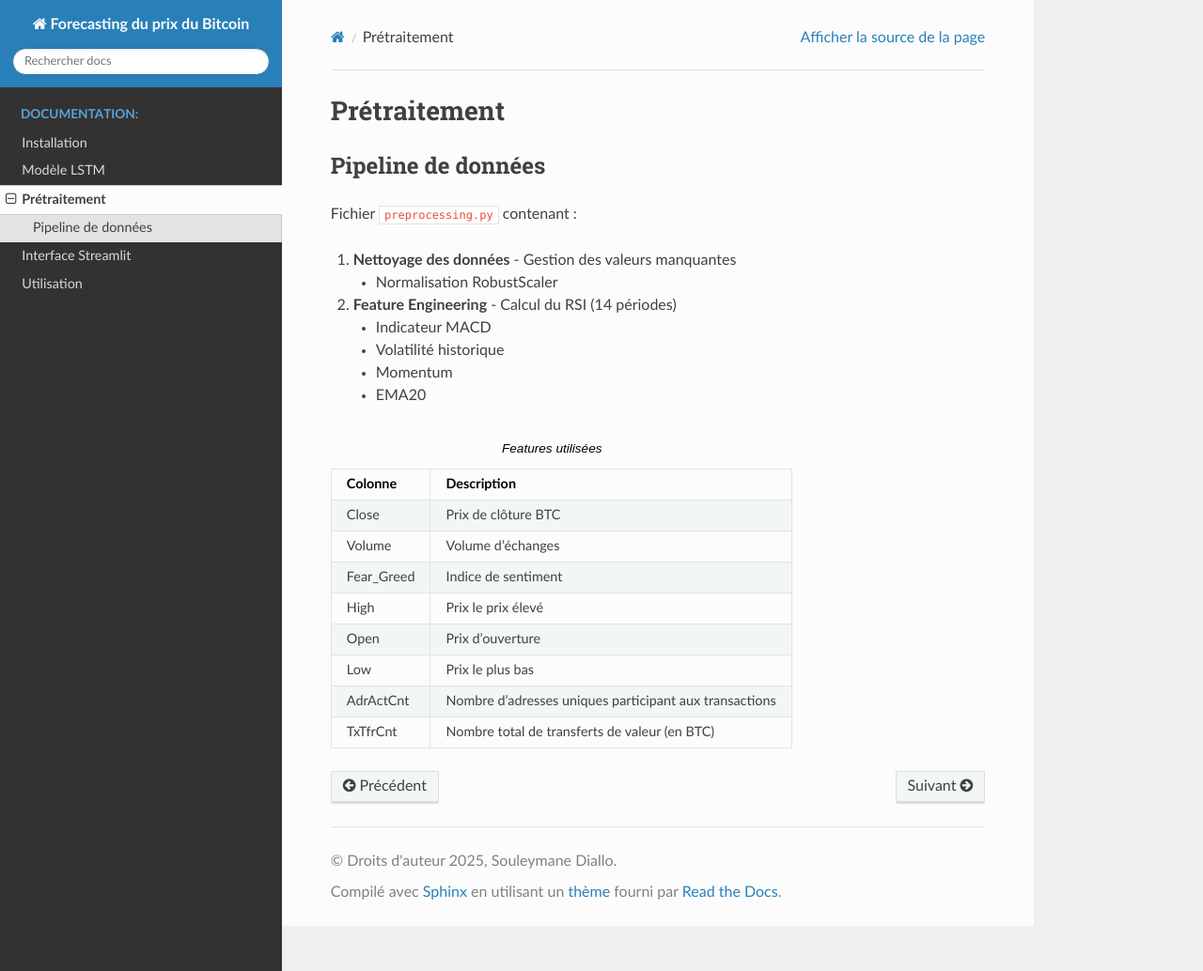
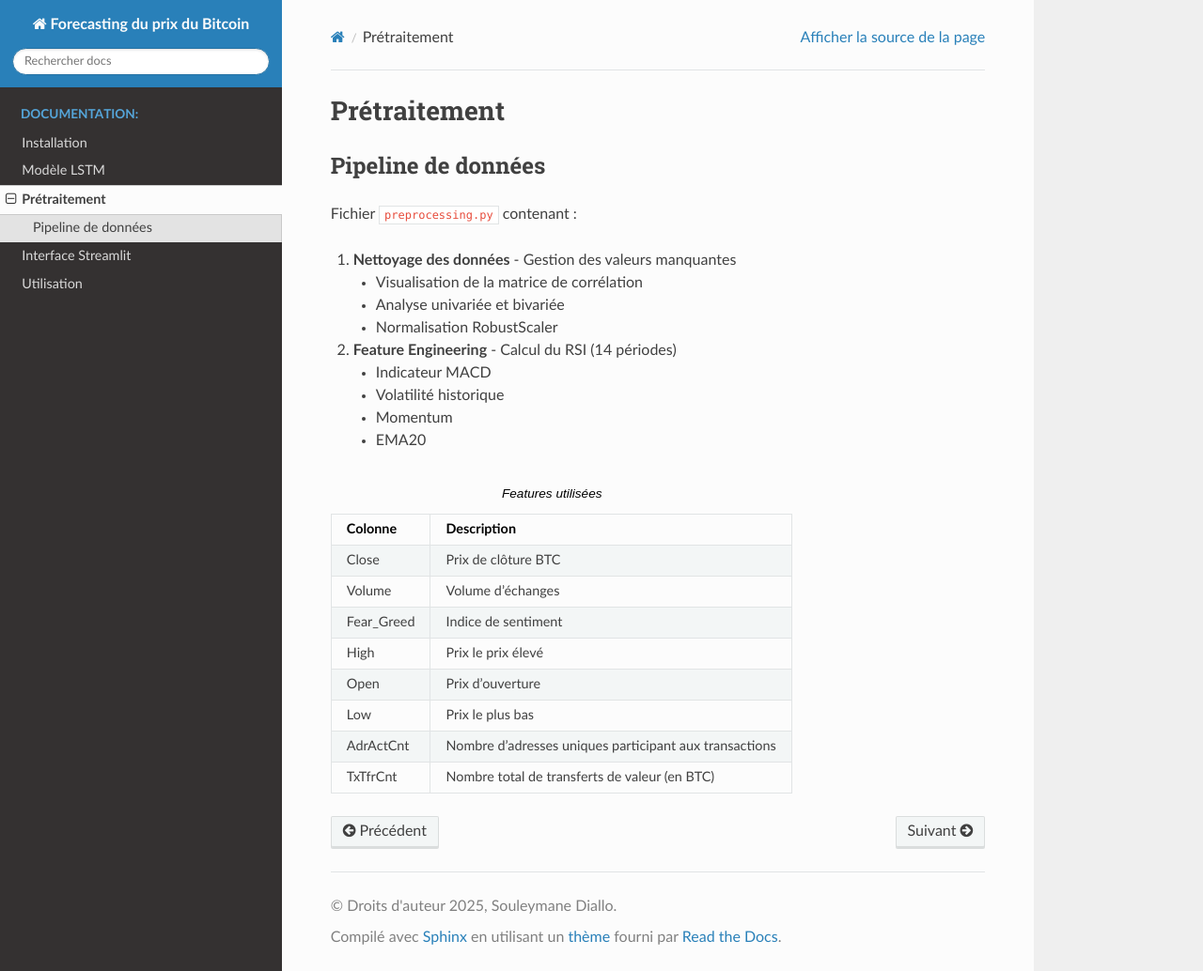
Before and after one commit to SouleymaneDiallo04/Forecasting-du-prix-du-Bitcoin, a Sphinx documentation site: the page built from docs/source/preprocessing.rst, in a window 1280 px wide and 1034 px high. Shown: the whole window at 94% size. Built offline with Sphinx 7.4.7 and the Read the Docs theme 3.1.0, drawn with Linux system fonts in a browser that asks for light colours.

Commit message:
Update preprocessing.rst

```diff
--- a/docs/source/preprocessing.rst
+++ b/docs/source/preprocessing.rst
@@ -9,6 +9,10 @@ Fichier ``preprocessing.py`` contenant :
 
 1. **Nettoyage des données**
    - Gestion des valeurs manquantes
+
+   - Visualisation de la matrice de corrélation
+
+   - Analyse univariée et bivariée
 
    - Normalisation RobustScaler
 
```
